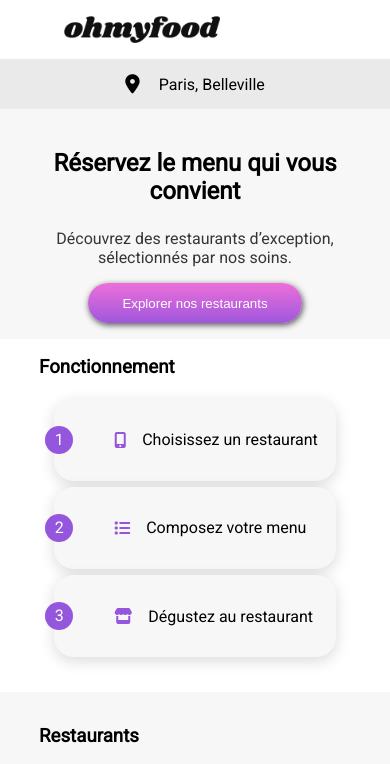
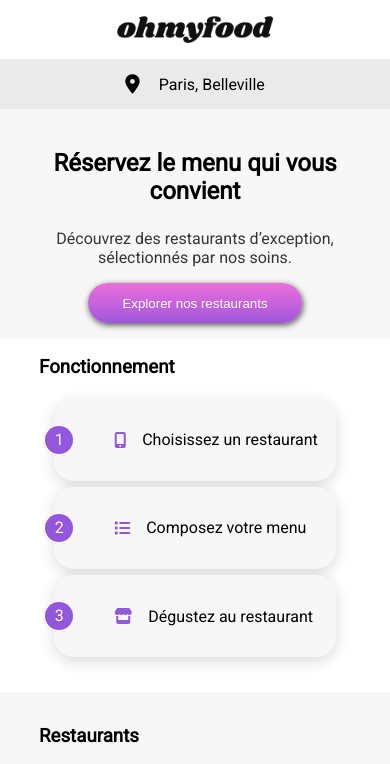
Before and after one commit to DjennadRany/Dynamisez-une-page-web-avec-des-animations-CSS, a website: page index.html in a window 390 px wide. Shown: the top 764 px of the page. Drawn offline with Linux system fonts and the light colour scheme; grey boxes are pictures that could not be loaded; a web font is replaced by a local one.

Commit message:
Add files via upload

```diff
--- a/css/style.css
+++ b/css/style.css
@@ -1327,7 +1327,7 @@
   }
   ul.head img.logo {
     width: 40% !important;
-    margin: 0em 4em;
+    margin: 0em auto;
     display: block;
     margin-top: 1em;
     margin-bottom: 1em;
--- a/sass/main.scss
+++ b/sass/main.scss
@@ -408,7 +408,7 @@ body {
         }
         img.logo {
             width: 40% !important;
-    margin: 0em 4em;
+            margin: 0em auto;
     display: block;
     margin-top: 1em;
     margin-bottom: 1em;
```
